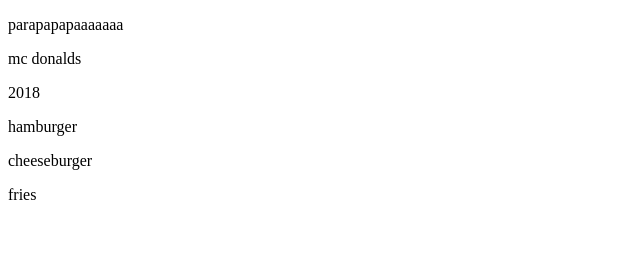
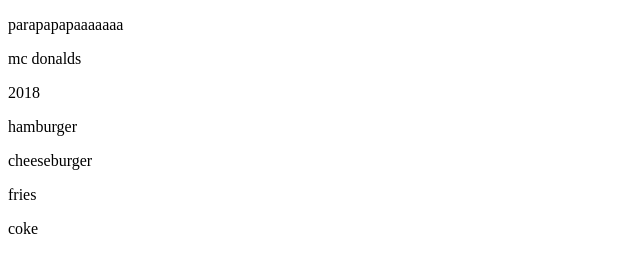
Before and after one commit to KingaToth/test-repo-1, a plain HTML site: page index.html in a window 1280 px wide. Shown: the full height of the page, 0-640 px from the left. Drawn offline with Linux system fonts and the light colour scheme.

Commit message:
Update index.html
i added coke

```diff
--- a/index.html
+++ b/index.html
@@ -14,6 +14,7 @@
 		<p>hamburger</p>
 		<p>cheeseburger</p>
 		<p>fries</p>
+		<p>coke</p>
 	</footer>
 </body>
 </html>
```
